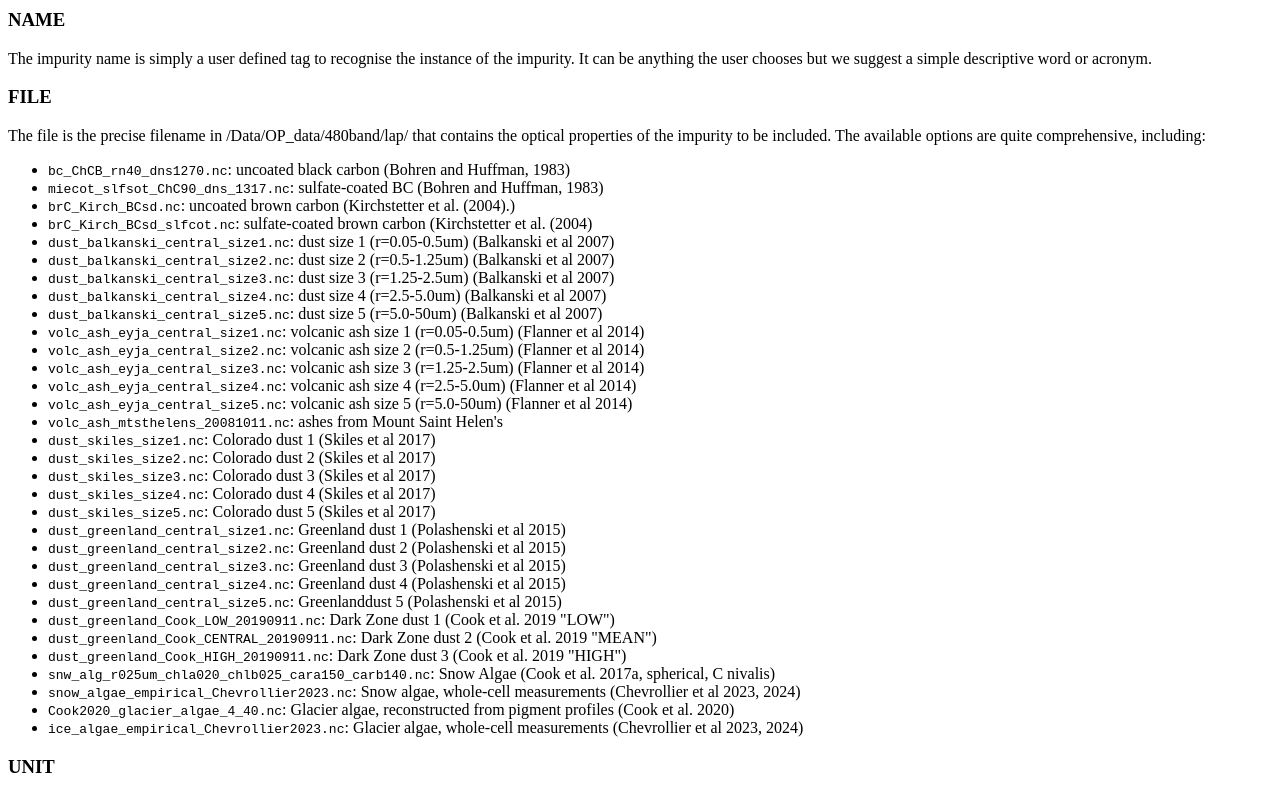
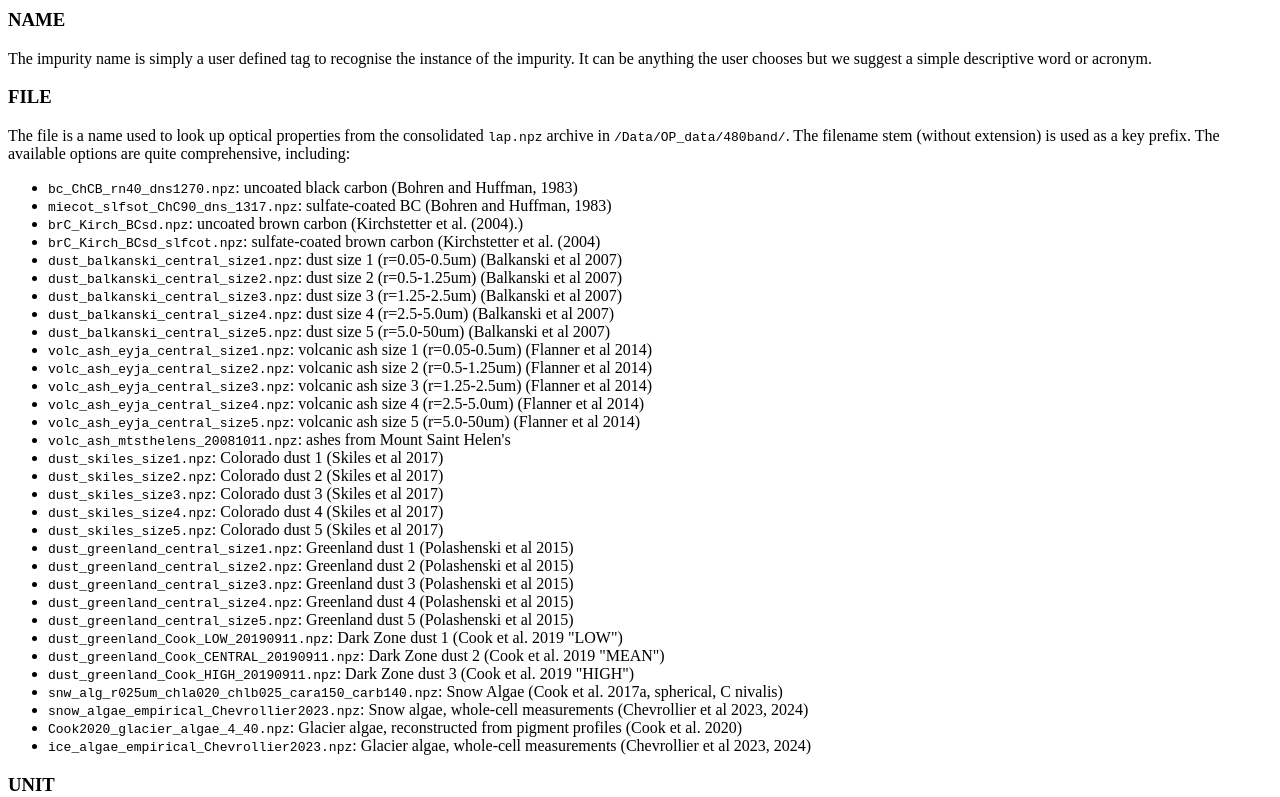
Before and after one commit to jmcook1186/biosnicar-website, a Next.js app: page /fundamentals/inputs in a window 1280 px wide. Shown: the part 9200-9997 px from the top of the page. Built offline with nearby package versions, Linux system fonts and the light colour scheme.

Commit message:
update docs
Signed-off-by: jmc <33655003+jmcook1186@users.noreply.github.com>

```diff
--- a/pages/fundamentals/inputs.mdx
+++ b/pages/fundamentals/inputs.mdx
@@ -466,7 +466,7 @@ Impurities are provided as instances of the `Impurity` class. The clas hass fixe
 IMPURITIES
 BC:
     NAME:  "bc"
-    FILE:  "bc_ChCB_rn40_dns1270.nc"
+    FILE:  "bc_ChCB_rn40_dns1270.npz"
     CFACTOR:  1
     COATED:  False
     UNIT:  0
@@ -480,45 +480,45 @@ The impurity name is simply a user defined tag to recognise the instance of the
 
 ### FILE
 
-The file is the precise filename in /Data/OP_data/480band/lap/ that contains the optical properties of the impurity to be included. The available options are quite comprehensive, including:
+The file is a name used to look up optical properties from the consolidated `lap.npz` archive in `/Data/OP_data/480band/`. The filename stem (without extension) is used as a key prefix. The available options are quite comprehensive, including:
 
-- `bc_ChCB_rn40_dns1270.nc`:  uncoated black carbon (Bohren and Huffman, 1983)
-- `miecot_slfsot_ChC90_dns_1317.nc`:  sulfate-coated BC (Bohren and Huffman, 1983)
-- `brC_Kirch_BCsd.nc`:  uncoated brown carbon (Kirchstetter et al. (2004).)
-- `brC_Kirch_BCsd_slfcot.nc`:  sulfate-coated brown carbon (Kirchstetter et al. (2004)
-- `dust_balkanski_central_size1.nc`:  dust size 1 (r{'='}0.05-0.5um) (Balkanski et al 2007)
-- `dust_balkanski_central_size2.nc`:  dust size 2 (r{'='}0.5-1.25um) (Balkanski et al 2007)
-- `dust_balkanski_central_size3.nc`:  dust size 3 (r{'='}1.25-2.5um) (Balkanski et al 2007)
-- `dust_balkanski_central_size4.nc`:  dust size 4 (r{'='}2.5-5.0um)  (Balkanski et al 2007)
-- `dust_balkanski_central_size5.nc`:  dust size 5 (r{'='}5.0-50um)  (Balkanski et al 2007)
-- `volc_ash_eyja_central_size1.nc`:  volcanic ash size 1 (r{'='}0.05-0.5um) (Flanner et al 2014)
-- `volc_ash_eyja_central_size2.nc`:  volcanic ash size 2 (r{'='}0.5-1.25um) (Flanner et al 2014)
-- `volc_ash_eyja_central_size3.nc`:  volcanic ash size 3 (r{'='}1.25-2.5um) (Flanner et al 2014)
-- `volc_ash_eyja_central_size4.nc`:  volcanic ash size 4 (r{'='}2.5-5.0um) (Flanner et al 2014)
-- `volc_ash_eyja_central_size5.nc`:  volcanic ash size 5 (r{'='}5.0-50um) (Flanner et al 2014)
-- `volc_ash_mtsthelens_20081011.nc`:  ashes from Mount Saint Helen's
-- `dust_skiles_size1.nc`:  Colorado dust 1 (Skiles et al 2017)
-- `dust_skiles_size2.nc`:  Colorado dust 2 (Skiles et al 2017)
-- `dust_skiles_size3.nc`:  Colorado dust 3 (Skiles et al 2017)
-- `dust_skiles_size4.nc`:  Colorado dust 4 (Skiles et al 2017)
-- `dust_skiles_size5.nc`:  Colorado dust 5 (Skiles et al 2017)
-- `dust_greenland_central_size1.nc`:  Greenland dust 1 (Polashenski et al 2015)
-- `dust_greenland_central_size2.nc`:  Greenland dust 2 (Polashenski et al 2015)
-- `dust_greenland_central_size3.nc`:  Greenland dust 3 (Polashenski et al 2015)
-- `dust_greenland_central_size4.nc`:  Greenland dust 4 (Polashenski et al 2015)
-- `dust_greenland_central_size5.nc`:  Greenlanddust 5 (Polashenski et al 2015)
-- `dust_greenland_Cook_LOW_20190911.nc`:  Dark Zone dust 1 (Cook et al. 2019 "LOW")
-- `dust_greenland_Cook_CENTRAL_20190911.nc`:  Dark Zone dust 2 (Cook et al. 2019 "MEAN")
-- `dust_greenland_Cook_HIGH_20190911.nc`:  Dark Zone dust 3 (Cook et al. 2019 "HIGH")
-- `snw_alg_r025um_chla020_chlb025_cara150_carb140.nc`:  Snow Algae (Cook et al. 2017a, spherical, C nivalis)
-- `snow_algae_empirical_Chevrollier2023.nc`:  Snow algae, whole-cell measurements (Chevrollier et al 2023, 2024)
-- `Cook2020_glacier_algae_4_40.nc`:  Glacier algae, reconstructed from pigment profiles (Cook et al. 2020)
-- `ice_algae_empirical_Chevrollier2023.nc`:  Glacier algae, whole-cell measurements (Chevrollier et al 2023, 2024)
+- `bc_ChCB_rn40_dns1270.npz`:  uncoated black carbon (Bohren and Huffman, 1983)
+- `miecot_slfsot_ChC90_dns_1317.npz`:  sulfate-coated BC (Bohren and Huffman, 1983)
+- `brC_Kirch_BCsd.npz`:  uncoated brown carbon (Kirchstetter et al. (2004).)
+- `brC_Kirch_BCsd_slfcot.npz`:  sulfate-coated brown carbon (Kirchstetter et al. (2004)
+- `dust_balkanski_central_size1.npz`:  dust size 1 (r{'='}0.05-0.5um) (Balkanski et al 2007)
+- `dust_balkanski_central_size2.npz`:  dust size 2 (r{'='}0.5-1.25um) (Balkanski et al 2007)
+- `dust_balkanski_central_size3.npz`:  dust size 3 (r{'='}1.25-2.5um) (Balkanski et al 2007)
+- `dust_balkanski_central_size4.npz`:  dust size 4 (r{'='}2.5-5.0um)  (Balkanski et al 2007)
+- `dust_balkanski_central_size5.npz`:  dust size 5 (r{'='}5.0-50um)  (Balkanski et al 2007)
+- `volc_ash_eyja_central_size1.npz`:  volcanic ash size 1 (r{'='}0.05-0.5um) (Flanner et al 2014)
+- `volc_ash_eyja_central_size2.npz`:  volcanic ash size 2 (r{'='}0.5-1.25um) (Flanner et al 2014)
+- `volc_ash_eyja_central_size3.npz`:  volcanic ash size 3 (r{'='}1.25-2.5um) (Flanner et al 2014)
+- `volc_ash_eyja_central_size4.npz`:  volcanic ash size 4 (r{'='}2.5-5.0um) (Flanner et al 2014)
+- `volc_ash_eyja_central_size5.npz`:  volcanic ash size 5 (r{'='}5.0-50um) (Flanner et al 2014)
+- `volc_ash_mtsthelens_20081011.npz`:  ashes from Mount Saint Helen's
+- `dust_skiles_size1.npz`:  Colorado dust 1 (Skiles et al 2017)
+- `dust_skiles_size2.npz`:  Colorado dust 2 (Skiles et al 2017)
+- `dust_skiles_size3.npz`:  Colorado dust 3 (Skiles et al 2017)
+- `dust_skiles_size4.npz`:  Colorado dust 4 (Skiles et al 2017)
+- `dust_skiles_size5.npz`:  Colorado dust 5 (Skiles et al 2017)
+- `dust_greenland_central_size1.npz`:  Greenland dust 1 (Polashenski et al 2015)
+- `dust_greenland_central_size2.npz`:  Greenland dust 2 (Polashenski et al 2015)
+- `dust_greenland_central_size3.npz`:  Greenland dust 3 (Polashenski et al 2015)
+- `dust_greenland_central_size4.npz`:  Greenland dust 4 (Polashenski et al 2015)
+- `dust_greenland_central_size5.npz`:  Greenland dust 5 (Polashenski et al 2015)
+- `dust_greenland_Cook_LOW_20190911.npz`:  Dark Zone dust 1 (Cook et al. 2019 "LOW")
+- `dust_greenland_Cook_CENTRAL_20190911.npz`:  Dark Zone dust 2 (Cook et al. 2019 "MEAN")
+- `dust_greenland_Cook_HIGH_20190911.npz`:  Dark Zone dust 3 (Cook et al. 2019 "HIGH")
+- `snw_alg_r025um_chla020_chlb025_cara150_carb140.npz`:  Snow Algae (Cook et al. 2017a, spherical, C nivalis)
+- `snow_algae_empirical_Chevrollier2023.npz`:  Snow algae, whole-cell measurements (Chevrollier et al 2023, 2024)
+- `Cook2020_glacier_algae_4_40.npz`:  Glacier algae, reconstructed from pigment profiles (Cook et al. 2020)
+- `ice_algae_empirical_Chevrollier2023.npz`:  Glacier algae, whole-cell measurements (Chevrollier et al 2023, 2024)
 
 
 ### UNIT
 
-All these impurities have their mass absorption coefficients in units of ppb, and therefore their concentration (CONC) should be expressed normalised to mass in the model - i.e. in ng/g or ppb. This is achieved by setting `UNIT {'=='}0`. There are two exceptions to this:  "snow_algae_empirical_Chevrollier2023.nc" and "ice_algae_empirical_Chevrollier2023.nc". These are empirically measured optical properties for snow and glacier algae whose absorption coefficients is expressed in m2/cell. Their concentration (`CONC`) should therefore be expressed in cells/mL. This is achieved by setting `UNIT{'=='}1`. There are validity checks in place to ensure these values are set correctly.
+All these impurities have their mass absorption coefficients in units of ppb, and therefore their concentration (CONC) should be expressed normalised to mass in the model - i.e. in ng/g or ppb. This is achieved by setting `UNIT {'=='}0`. There are two exceptions to this:  "snow_algae_empirical_Chevrollier2023.npz" and "ice_algae_empirical_Chevrollier2023.npz". These are empirically measured optical properties for snow and glacier algae whose absorption coefficients is expressed in m2/cell. Their concentration (`CONC`) should therefore be expressed in cells/mL. This is achieved by setting `UNIT{'=='}1`. There are validity checks in place to ensure these values are set correctly.
 
 ### CONC
 
@@ -961,11 +961,11 @@ Path to directory to save figures in.
 `"Data/pigments/"`
 
 
-### SAVE_NETCDF
+### SAVE_TO_LAP
 
 #### Definition
 
-Toggles saving of new optical property data to netCDF format.
+Toggles saving of new optical property data into the consolidated `lap.npz` archive used by biosnicar.
 
 #### Values
 
@@ -976,11 +976,11 @@ Toggles saving of new optical property data to netCDF format.
 `False`
 
 
-### SAVE_PATH_NETCDF
+### IMPURITY_STEM
 
 #### Definition
 
-Path to directory to save NetCDF file in. Should be the same as the source directory for lap data loaded into BioSNICAR.
+Stem name used as the key prefix when saving new impurity optical properties into `lap.npz`. For example, a stem of `"my_algae"` will create entries like `my_algae__ext_cff_mss`, `my_algae__ss_alb`, etc. This stem should match the filename (without extension) defined in the `FILE` field of any `Impurity` that will use these optical properties.
 
 #### Values
 
@@ -988,14 +988,14 @@ Path to directory to save NetCDF file in. Should be the same as the source direc
 
 #### Default
 
-`"Data/OP_data/480band/lap/"`
+`"alg"`
 
 
-### INFO_NETCDF
+### INFO
 
 #### Definition
 
-Any additional information to be stored in the NetCDF file as attribute data (e.g. authors, dates etc).
+Any additional information to be stored as metadata alongside the saved optical properties (e.g. authors, dates etc).
 
 #### Values
 
@@ -1004,18 +1004,3 @@ Any additional information to be stored in the NetCDF file as attribute data (e.
 #### Default
 
 `"info"`
-
-
-### FILENAME_NETCDF
-
-#### Definition
-
-Filename for saving the new NetCDF file to. Should be the same as the file defned in any instantiation of Impurity class intending to use these ptical properties in BioSNICSAR.
-
-#### Values
-
-`String`
-
-#### Default
-
-`"alg"`
--- a/pages/modules/tests.mdx
+++ b/pages/modules/tests.mdx
@@ -48,11 +48,11 @@ Loads data from `biosnicar` for benchmarking clean ice.
 
 ### set_tolerance
 
-Sets the error tolerance for tests to pass. Default 1e-5
+Sets the error tolerance for tests to pass. Default 1e-4
 
 #### Returns
 
-- `1e-5` (default)
+- `1e-4` (default)
 
 
 ### get_n_spectra
```
Also changed, not shown: pages/fundamentals/testing.mdx (+8 -4 lines), pages/modules/classes.mdx (+4 -6 lines), pages/modules/setup_snicar.mdx (+9 -10 lines), pages/modules/sweep.mdx (added, +67 -0 lines), pages/user-guides/beyond-albedo.md (+5 -8 lines), pages/user-guides/handling-multiple-runs.md (+37 -23 lines), pages/user-guides/simple-albedo-prediction.md (+6 -8 lines).
